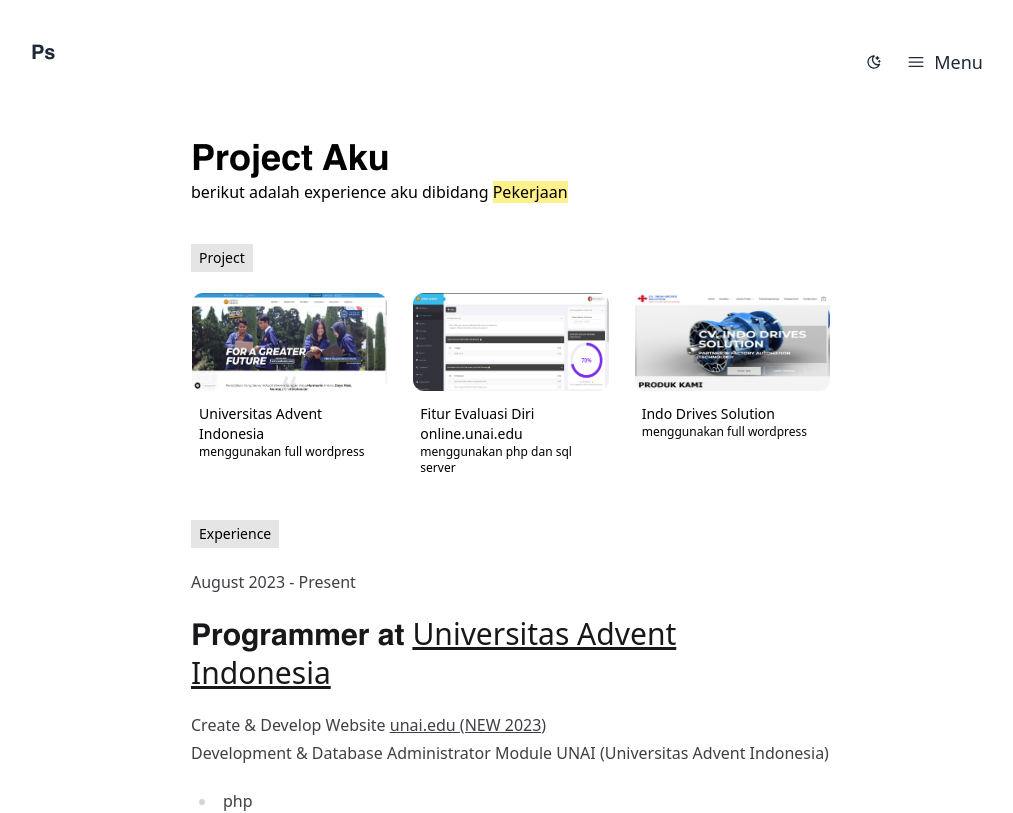
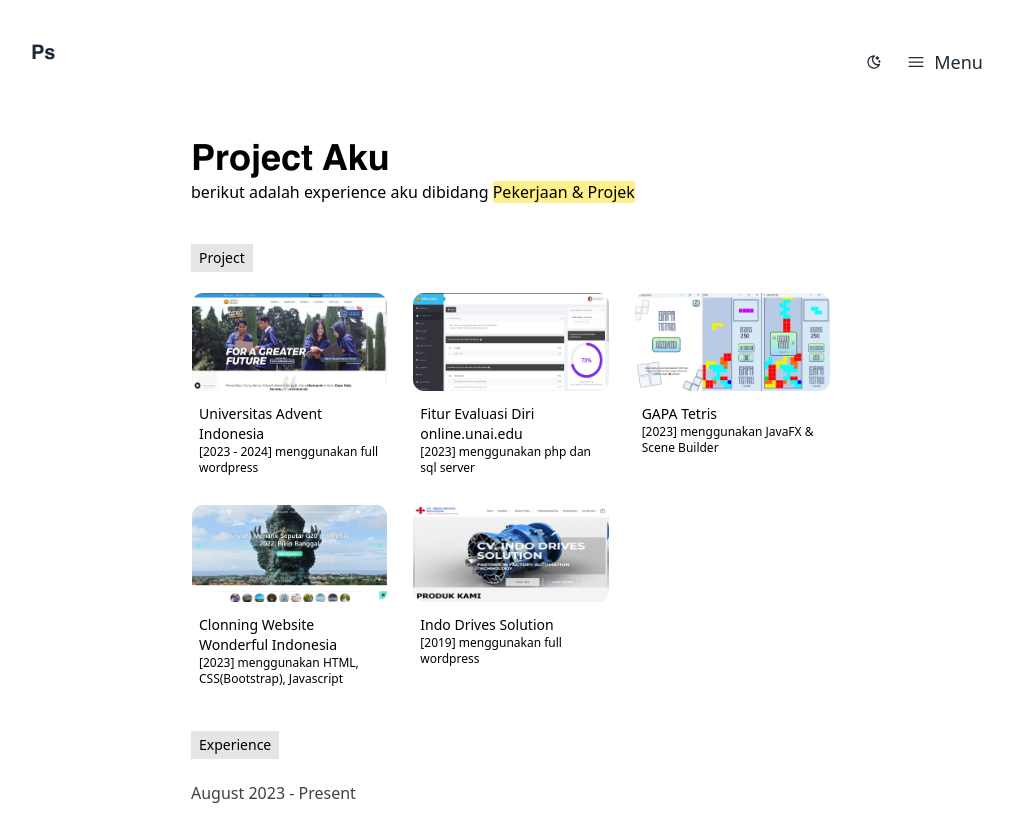
Before and after one commit to petershaan12/petershaan-next-portofolio, a Next.js app: page /projects in a window 1280 px wide. Shown: the top 813 px of the page, without its empty margins (129-1142 px from the left). Built offline with nearby package versions, Linux system fonts and the light colour scheme.

Commit message:
perubahan home & projects

```diff
--- a/app/projects/page.jsx
+++ b/app/projects/page.jsx
@@ -10,7 +10,7 @@
           <p>
             berikut adalah experience aku dibidang{" "}
             <span className="bg-yellow-200  dark:bg-white text-black">
-              Pekerjaan
+              Pekerjaan & Projek
             </span>
           </p>
 
@@ -34,7 +34,7 @@
                   Universitas Advent Indonesia
                 </h6>
                 <p className="font-regular text-xs">
-                  menggunakan full wordpress
+                  [2023 - 2024] menggunakan full wordpress
                 </p>
               </div>
             </a>
@@ -52,7 +52,43 @@
                   Fitur Evaluasi Diri online.unai.edu
                 </h6>
                 <p className="font-regular text-xs">
-                  menggunakan php dan sql server
+                  [2023] menggunakan php dan sql server
+                </p>
+              </div>
+            </a>
+            <a href="https://github.com/petershaan12/GAPA-Tetris?tab=readme-ov-file" target="_blank">
+              <div className="rounded-xl overflow-clip relative transition-all border border-transparent dark:hover:border-white hover:border-black cursor-pointer">
+                <Image
+                  src="/gapaTetris.png"
+                  width={500}
+                  height={500}
+                  class="aspect-[12/6]"
+                />
+              </div>
+              <div className="mt-2 px-2 py-1 w-full">
+                <h6 className="font-medium text-sm">
+                  GAPA Tetris
+                </h6>
+                <p className="font-regular text-xs">
+                  [2023] menggunakan JavaFX & Scene Builder
+                </p>
+              </div>
+            </a>
+            <a href="https://petershaan12.github.io/Wonderful-Indonesia-Clone/" target="_blank">
+              <div className="rounded-xl overflow-clip relative transition-all border border-transparent dark:hover:border-white hover:border-black cursor-pointer">
+                <Image
+                  src="/wonderfulIndonesia.png"
+                  width={500}
+                  height={500}
+                  class="aspect-[12/6]"
+                />
+              </div>
+              <div className="mt-2 px-2 py-1 w-full">
+                <h6 className="font-medium text-sm">
+                  Clonning Website Wonderful Indonesia
+                </h6>
+                <p className="font-regular text-xs">
+                  [2023] menggunakan HTML, CSS(Bootstrap), Javascript
                 </p>
               </div>
             </a>
@@ -68,7 +104,7 @@
               <div className="mt-2 px-2 py-1 w-full">
                 <h6 className="font-medium text-sm">Indo Drives Solution</h6>
                 <p className="font-regular text-xs">
-                  menggunakan full wordpress
+                  [2019] menggunakan full wordpress
                 </p>
               </div>
             </a>
```
Also changed, not shown: public/gapaTetris.png (added), public/wonderfulIndonesia.png (added).
